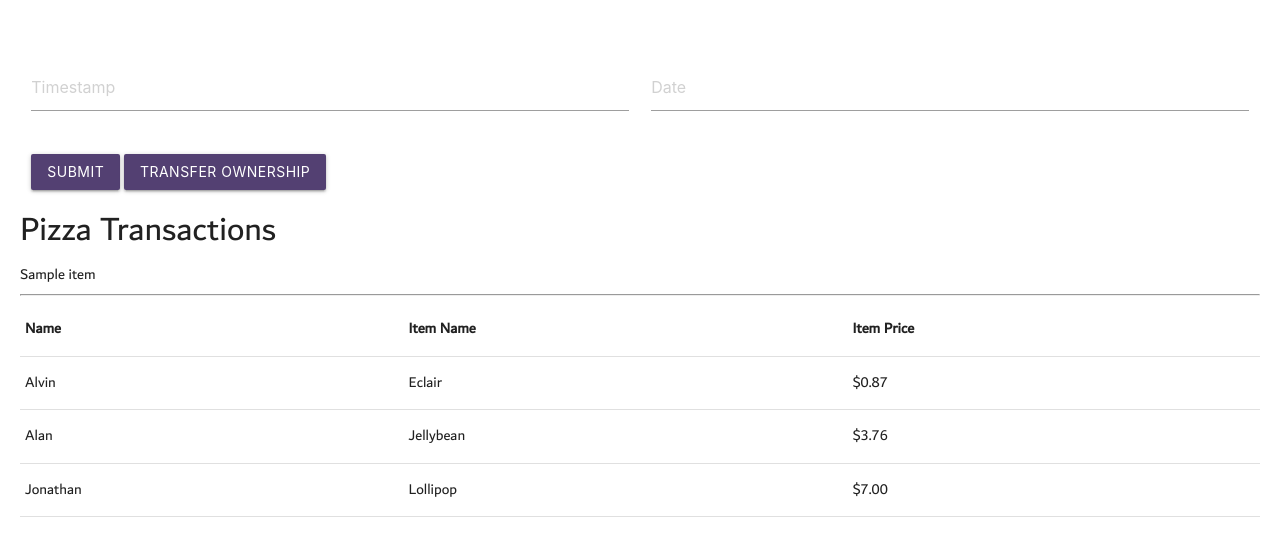
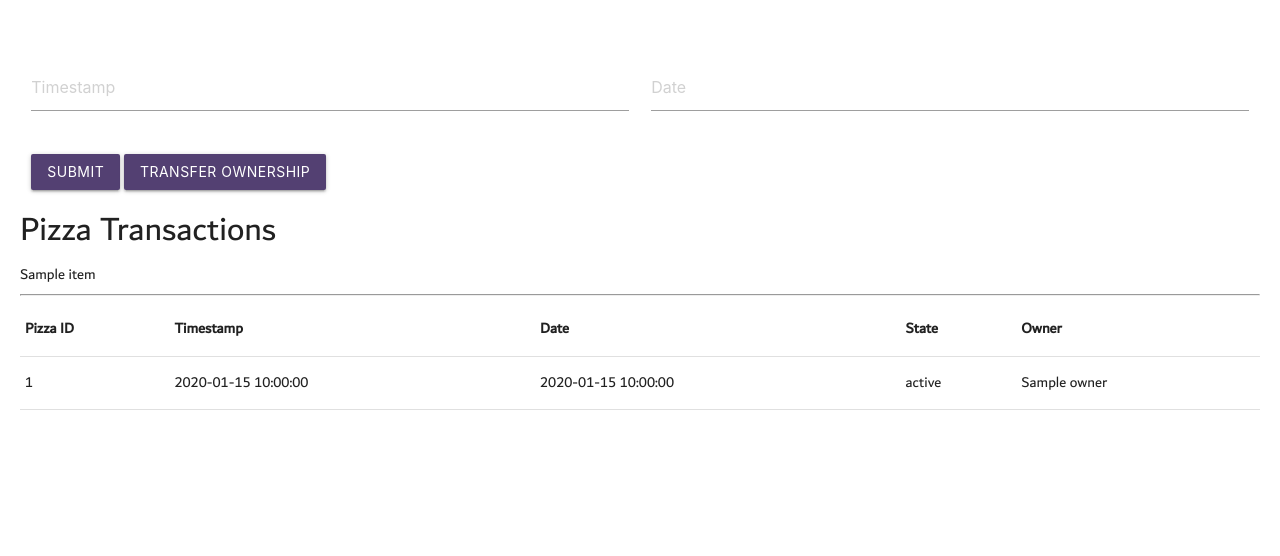
Before and after one commit to AlexAlBasosi/pizza-on-the-blockchain, a Flask app: page /factory in a window 1280 px wide. Shown: the part 169-725 px from the top of the page. Run offline with Flask 2, Linux system fonts and the light colour scheme; a database or web service that is not in the repository returns one stand-in record (values such as "Sample title"); data that the repository does not hold is empty; some libraries are stand-ins or nearby versions.

Commit message:
Update factory.html

```diff
--- a/templates/factory.html
+++ b/templates/factory.html
@@ -44,28 +44,23 @@
       <table>
         <thead>
           <tr>
-              <th>Name</th>
-              <th>Item Name</th>
-              <th>Item Price</th>
+              <th>Pizza ID</th>
+              <th>Timestamp</th>
+              <th>Date</th>
+              <th>State</th>
+              <th>Owner</th>
           </tr>
         </thead>
-
         <tbody>
+          {% for arr in transactions %}
           <tr>
-            <td>Alvin</td>
-            <td>Eclair</td>
-            <td>$0.87</td>
+            <td>{{ arr['pizzaId'] }}</td>
+            <td>{{ arr['timestamp'] }}</td>
+            <td>{{ arr['date'] }}</td>
+            <td>{{ arr['state'] }}</td>
+            <td>{{ arr['owner'] }}</td>
           </tr>
-          <tr>
-            <td>Alan</td>
-            <td>Jellybean</td>
-            <td>$3.76</td>
-          </tr>
-          <tr>
-            <td>Jonathan</td>
-            <td>Lollipop</td>
-            <td>$7.00</td>
-          </tr>
+          {% endfor %}
         </tbody>
       </table>
       <!-- END TABLE -->
```
